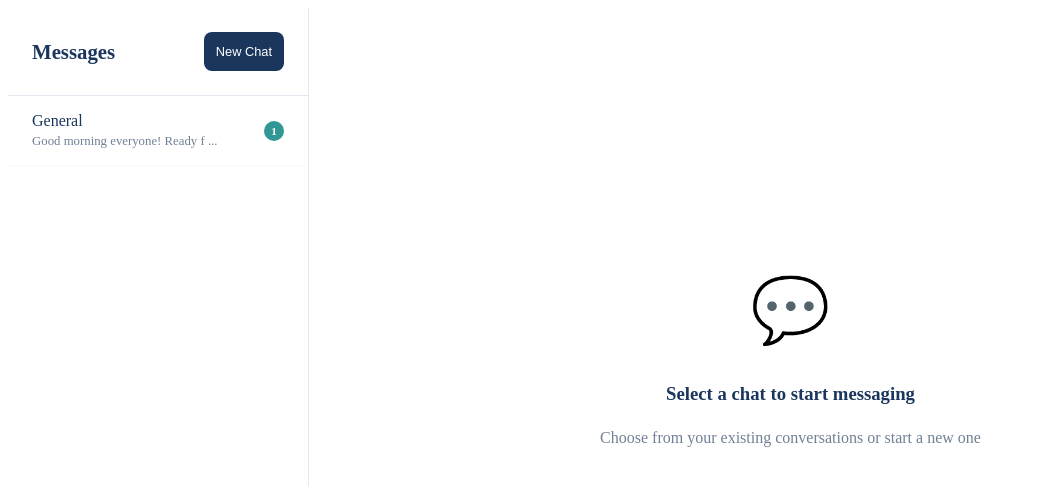
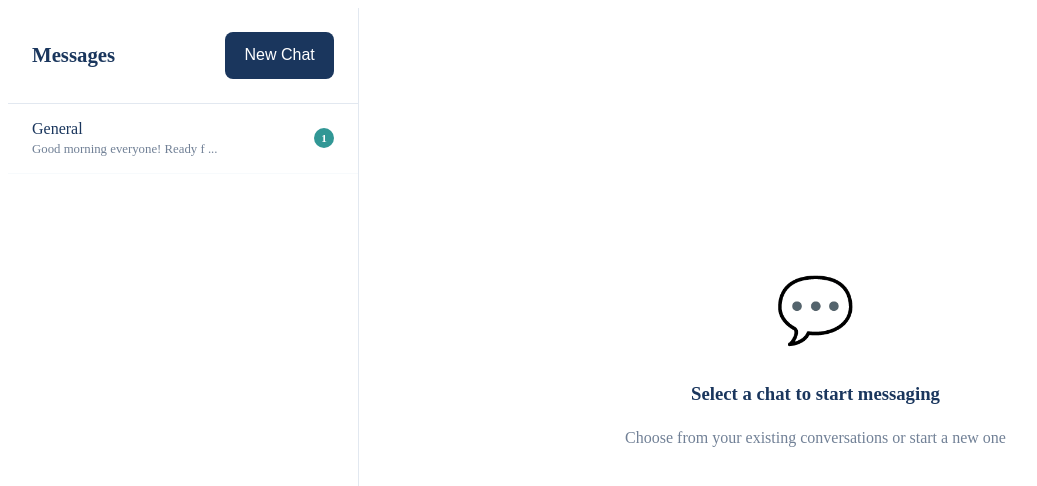
Before and after one commit to Kirtivanjode/Employeehub, an Angular app: page /chat in a window 1280 px wide. Shown: the top 486 px of the page, without its empty margins (0-1037 px from the left). Built offline with nearby package versions, Linux system fonts and the light colour scheme.

Commit message:
your commit message

```diff
--- a/src/app/components/chat/chat.component.css
+++ b/src/app/components/chat/chat.component.css
@@ -394,3 +394,63 @@
     padding: 0.4rem 0.6rem;
   }
 }
+
+/* Larger Screens (Desktops & Wide Monitors > 1280px) */
+@media (min-width: 1280px) {
+  .chat-container {
+    max-width: 1600px;
+    margin: 0 auto; /* center content */
+  }
+
+  .chat-sidebar {
+    width: 350px;
+  }
+
+  .chat-header h3 {
+    font-size: 1.4rem;
+  }
+
+  .participant-count {
+    font-size: 1rem;
+  }
+
+  .message {
+    max-width: 60%; /* keep messages narrower */
+    font-size: 1rem;
+  }
+
+  .message-input {
+    font-size: 1.1rem;
+    padding: 1rem;
+    width: 80%;
+  }
+
+  .btn {
+    font-size: 1rem;
+    padding: 0.9rem 1.2rem;
+  }
+}
+
+/* Ultra-Wide Screens (> 1600px) */
+@media (min-width: 1600px) {
+  .chat-container {
+    max-width: 1800px;
+  }
+
+  .chat-sidebar {
+    width: 400px;
+  }
+
+  .messages-container {
+    padding: 2rem 4rem; /* more breathing space */
+  }
+
+  .message {
+    max-width: 55%;
+    font-size: 1.05rem;
+  }
+
+  .chat-header h3 {
+    font-size: 1.6rem;
+  }
+}
```
